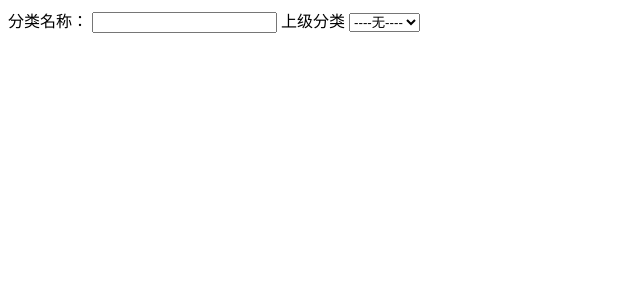
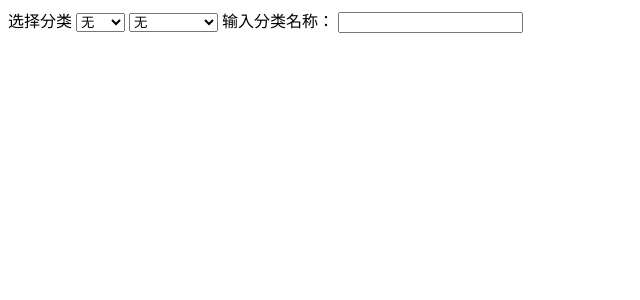
Before and after one commit to FelixByeel/ams-demo, a PHP site: page /app/itemManagement/insertItem.php in a window 1280 px wide. Shown: the top 300 px of the page, without its empty margins (0-640 px from the left). Run offline with PHP 8.4, Linux system fonts and the light colour scheme.

Commit message:
更新添加功能

```diff
--- a/app/itemManagement/insertItem.php
+++ b/app/itemManagement/insertItem.php
@@ -3,14 +3,50 @@
     require_once (APP_ROOT.'include/dbConfig.php');
     require_once (APP_ROOT.'include/Msqli.class.php');
 
+    //连接数据库
+    $mysql = new Msqli(DB_HOST, DB_USER, DB_PASSWORD, DB_NAME, DB_PORT);
+/*
+    $result = $mysql->select('user_t', '*','id = 1');
+    while($row = mysqli_fetch_array($result)){
+        echo $row['id'].'-'.$row['uid'].'-'.$row['username'].'-'.$row['userpwd'].'-'.$row['nick_name'].'-'.$row['role_group'].'-'.$row['is_enabled'].'-'.$row['last_time'];
+    }
+*/
+    $tableName = 'item_t';
+    $col = '';
 
+    //$result = $mysql->select($tableName, $col, $);
 ?>
-<div id = "formBox">
-    <label for = "itemName" >分类名称：</label>
-    <input id = "itemName" name = "itemName" type = "text" />
-    <label>上级分类</label>
-    <select id = "parentItem" name = "parentItem" >
-        <option value="noParent">----无----</option>
-        <option value="1">----1----</option>
-    </select>
-</div>
+
+<html>
+<head>
+<script>
+    function onChange(){
+        let selectObj = document.getElementById
+    }
+</script>
+</head>
+<body>
+    <div id = "formBox">
+
+        <label>选择分类</label>
+        <select id = "item_0">
+            <option value="0">无</option>
+            <option value="1">硬盘</option>
+            <option value="2">内存</option>
+            <option value="3">电源</option>
+            <option value="11">键盘</option>
+        </select>
+
+        <select id = "item_1">
+            <option value="0">无</option>
+            <option value="4">SSD硬盘</option>
+            <option value="27">台式机硬盘</option>
+            <option value="28">笔记本硬盘</option></option>
+        </select>
+
+        <label for = "itemName" >输入分类名称：</label>
+        <input id = "itemName" name = "itemName" type = "text" />
+    </div>
+</body>
+
+</html>
--- a/include/Msqli.class.php
+++ b/include/Msqli.class.php
@@ -63,7 +63,7 @@ class Msqli{
             $sql = "select $column from $tablename where $condition";
         }
         //echo $sql;
-        $this->query($sql);
+        return $this->query($sql);
     }
 
     //insert
```
Also changed, not shown: 1 other file.
